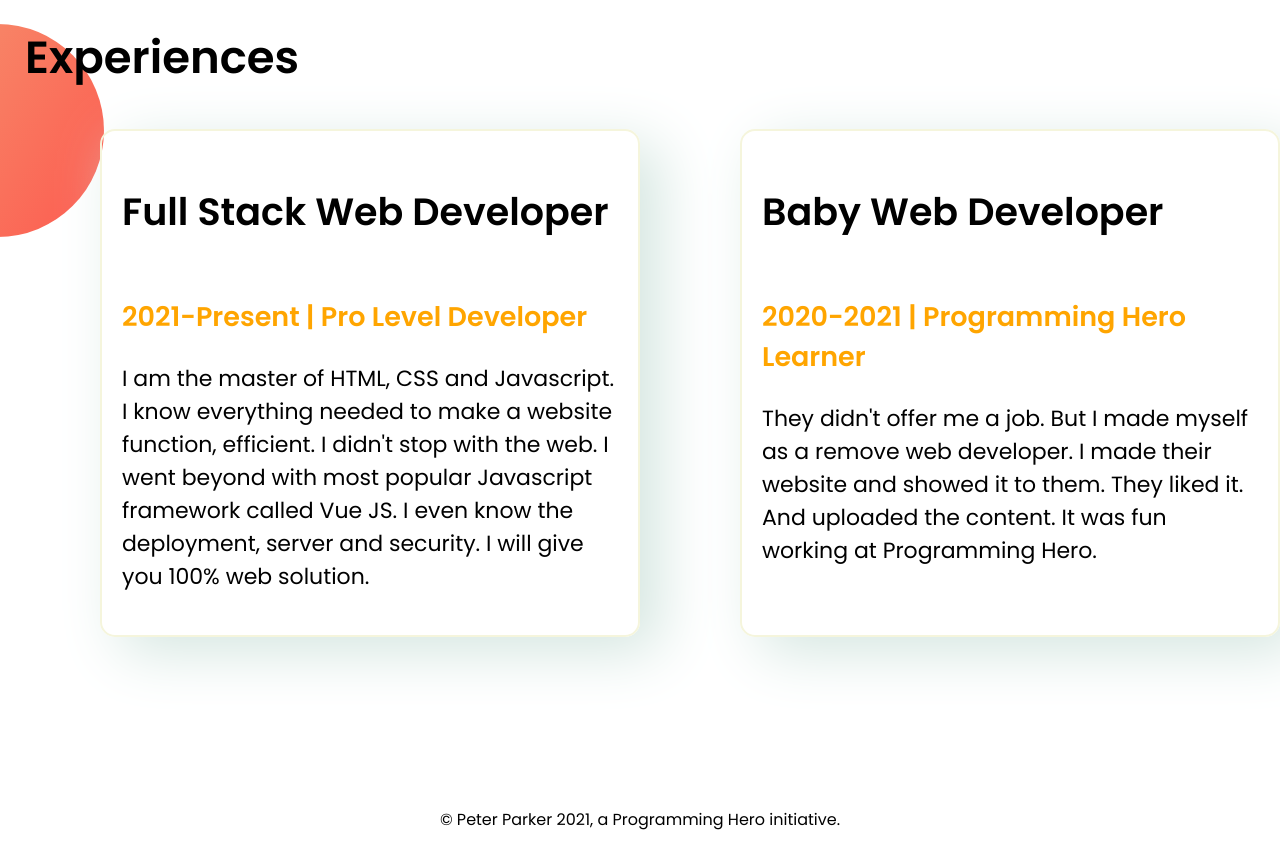
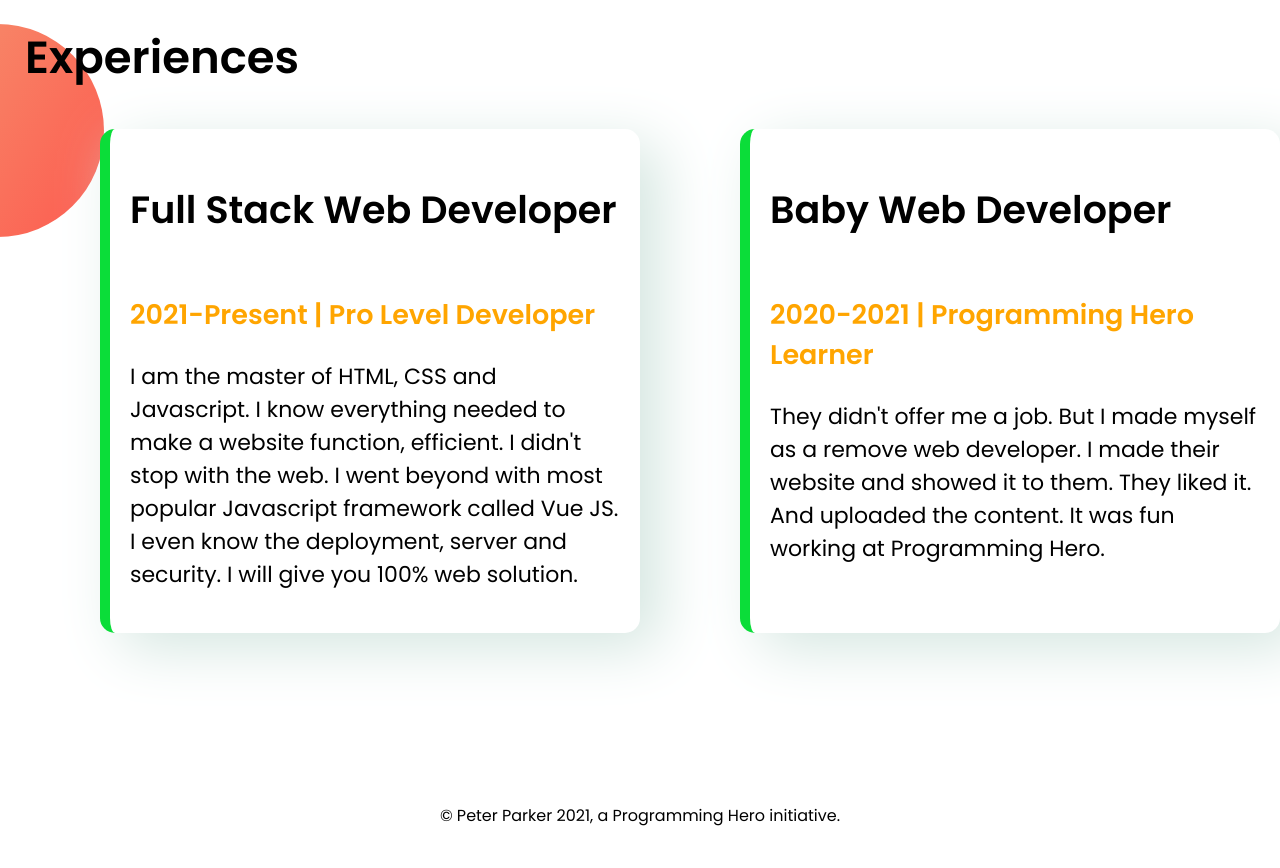
Before and after one commit to ahaduzzaman5503/developer-ahad-portfolio, a plain HTML site: page index.html in a window 1280 px wide. Shown: the part 1220-2088 px from the top of the page. Drawn offline with Linux system fonts and the light colour scheme.

Commit message:
added left-border

```diff
--- a/style.css
+++ b/style.css
@@ -69,7 +69,8 @@ img{
 }
 .comon-box {
     font-size: 22px;
-    border: 2px solid beige;
+    border-left: 10px solid;
+    border-color: aqua rgb(11, 221, 57);
     border-radius: 15px;
     padding: 20px;
     margin-bottom: 20px;
```
